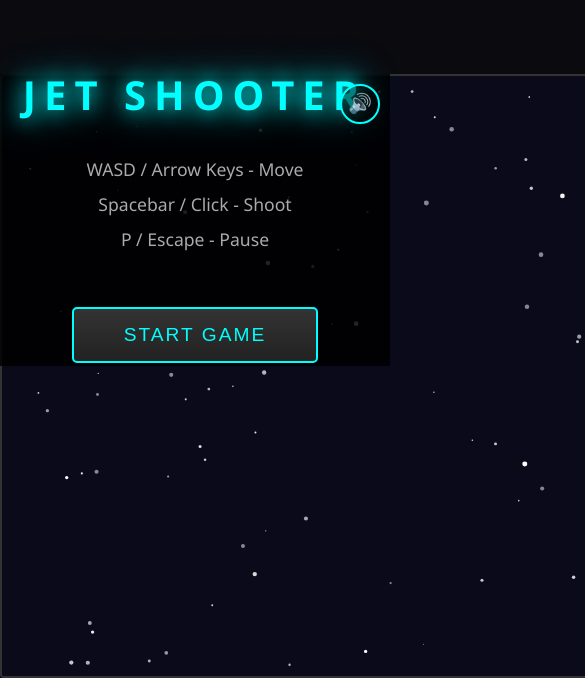
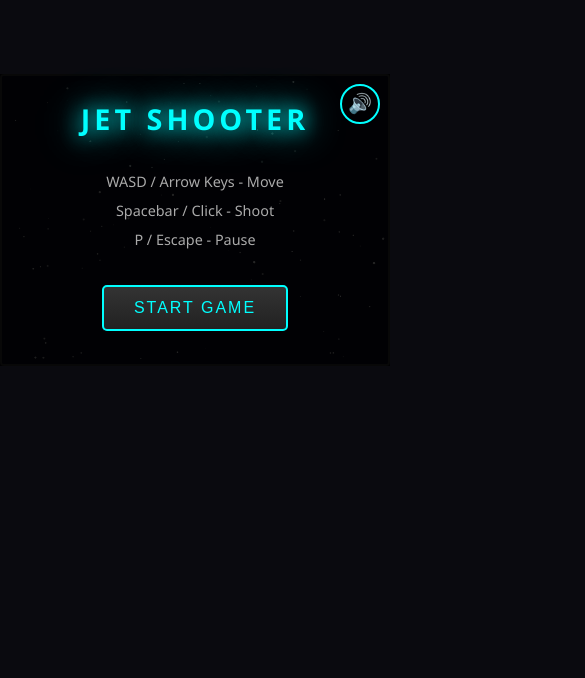
Before and after one commit to Rilan/jumbo-jet-shoot, a plain HTML site: page index.html in a window 390 px wide. Shown: the part 202-880 px from the top of the page, 585 px wide, since content can reach past the window. After the commit the page ends 844 px from the top, so only its background shows below. Drawn offline with Linux system fonts and the light colour scheme.

Commit message:
update mobile friendly screens

```diff
--- a/css/styles.css
+++ b/css/styles.css
@@ -16,8 +16,8 @@
 
 #game-container {
     position: relative;
-    width: 800px;
-    height: 600px;
+    width: min(800px, 100vw, calc(100svh * 4 / 3));
+    aspect-ratio: 4 / 3;
 }
 
 #game-canvas {
@@ -25,6 +25,8 @@
     background: linear-gradient(to bottom, #0a0a1a 0%, #1a1a2e 50%, #0a0a1a 100%);
     border: 2px solid #333;
     border-radius: 4px;
+    width: 100%;
+    height: 100%;
 }
 
 /* UI Overlay */
@@ -247,7 +249,7 @@
 }
 
 #boss-health-bar {
-    width: 400px;
+    width: min(400px, 80%);
     height: 15px;
     background: #333;
     border: 2px solid #ff3333;
@@ -537,12 +539,6 @@
 
 /* Responsive */
 @media (max-width: 850px) {
-    #game-container {
-        width: 100vw;
-        height: 75vw;
-        max-height: 100vh;
-    }
-
     .screen h1 {
         font-size: 2.5rem;
     }
@@ -579,3 +575,32 @@
         display: none;
     }
 }
+
+@media (max-width: 480px) {
+    .screen h1 {
+        font-size: 1.8rem;
+        letter-spacing: 4px;
+    }
+
+    .screen h2 {
+        font-size: 1.5rem;
+    }
+
+    .instructions {
+        font-size: 0.9rem;
+        margin-bottom: 20px;
+    }
+
+    .menu-button {
+        padding: 12px 30px;
+        font-size: 1rem;
+    }
+
+    #score-display {
+        font-size: 1.1rem;
+    }
+
+    #health-bar {
+        width: 100px;
+    }
+}
```
